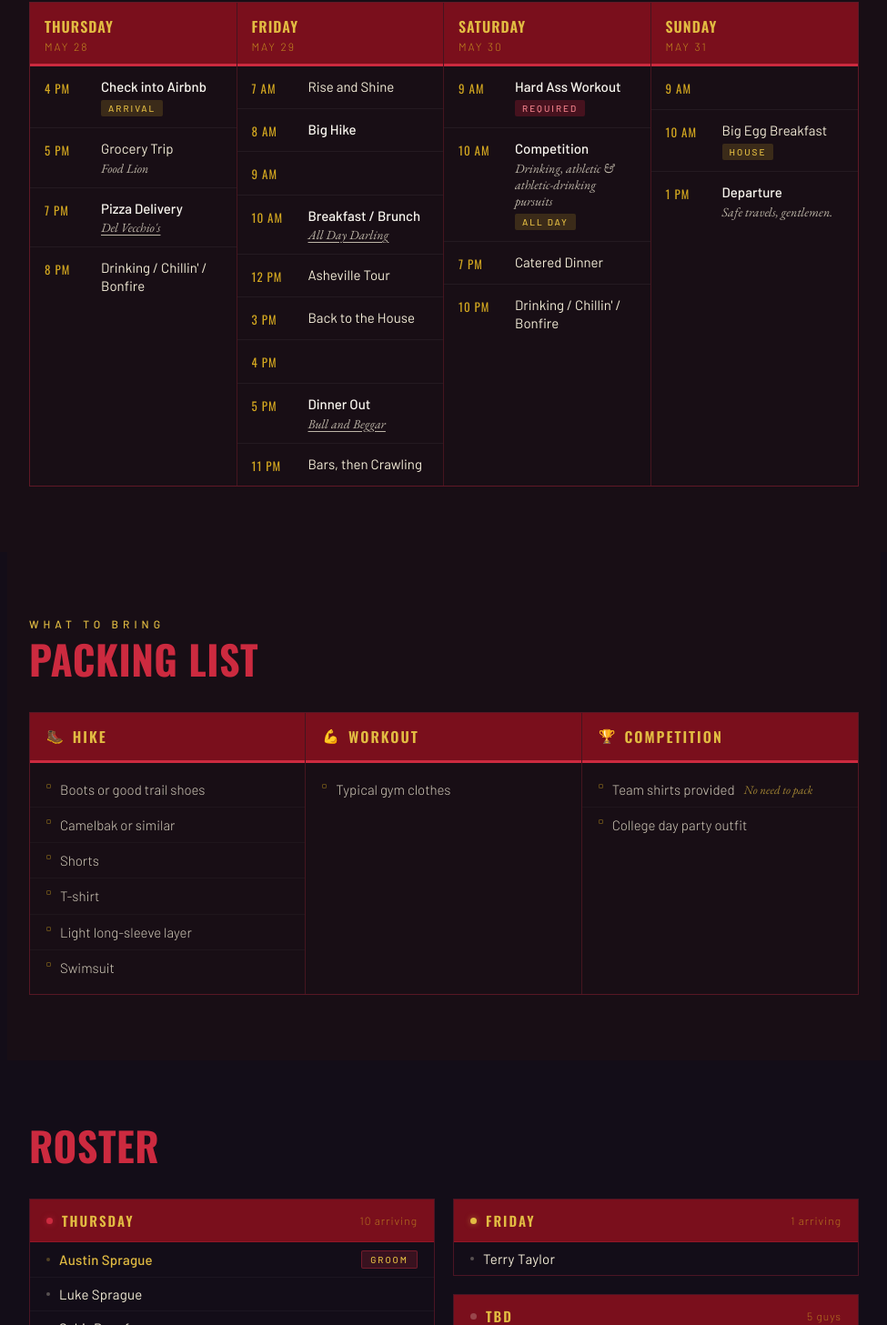
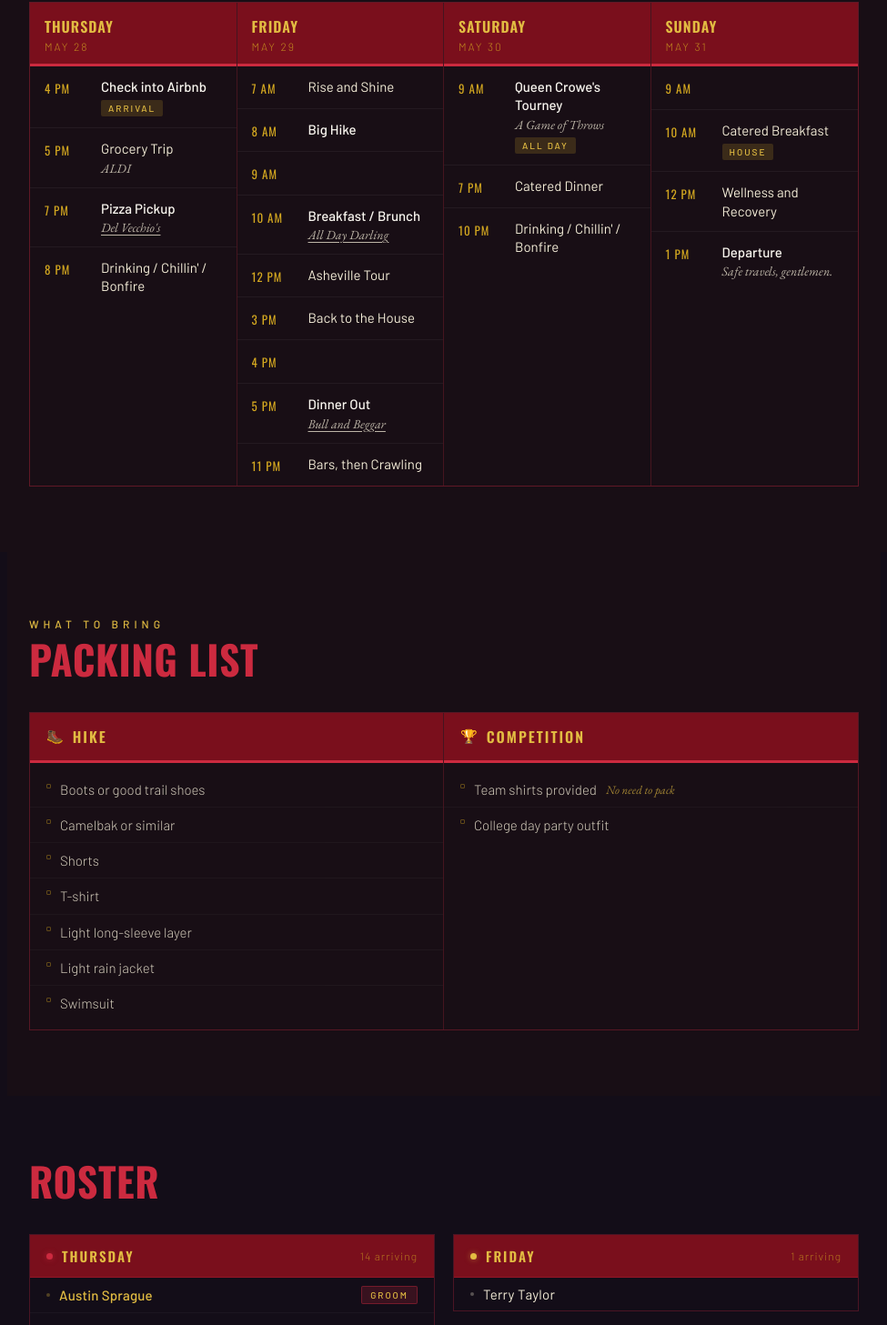
Before and after one commit to lukesprague22-glitch/austins-sendoff, a plain HTML site: page index.html in a window 1280 px wide. Shown: the part 1343-2800 px from the top of the page at 91% size, without its empty margins (152-1127 px from the left). Drawn offline with nearby package versions, Linux system fonts and the light colour scheme.

Commit message:
Add files via upload

```diff
--- a/index.html
+++ b/index.html
@@ -3,7 +3,7 @@
 <head>
 <meta charset="UTF-8">
 <meta name="viewport" content="width=device-width, initial-scale=1.0">
-<title>Austin's Asheville Sendoff</title>
+<title>Audy's Stag Party</title>
 <link rel="preconnect" href="https://fonts.googleapis.com">
 <link href="https://fonts.googleapis.com/css2?family=Oswald:wght@400;500;600;700&family=EB+Garamond:ital,wght@0,400;0,500;1,400;1,500&family=Barlow:wght@300;400;500&display=swap" rel="stylesheet">
 <style>
@@ -529,7 +529,7 @@
 
   .pack-grid {
     display: grid;
-    grid-template-columns: repeat(3, 1fr);
+    grid-template-columns: repeat(2, 1fr);
     gap: 0;
     border: 1px solid rgba(204,42,63,0.35);
     overflow: hidden;
@@ -651,14 +651,15 @@
 <!-- HERO -->
 <div class="hero">
   <p class="hero-eyebrow">Asheville, North Carolina &nbsp;·&nbsp; May 28–31, 2026</p>
-  <h1 class="hero-name">Austin's<br><span class="red">Asheville</span><br>Sendoff</h1>
+  <h1 class="hero-name">Audy's<br><span class="red">Stag</span><br>Party</h1>
   <div class="hero-rule"></div>
   <div class="hero-meta">
-    <span class="hero-pill">16 Men</span>
+    <span class="hero-pill">15 Souls</span>
     <span class="hero-pill">4 Days</span>
     <span class="hero-pill">Asheville, NC</span>
   </div>
-  <div class="hero-gold-glow" style="position:absolute;bottom:-80px;right:-80px;width:420px;height:420px;background:radial-gradient(circle,rgba(212,168,32,0.18) 0%,transparent 68%);pointer-events:none;"></div>
+  <div class="hero-gold-glow" style="position:absolute;bottom:-80px;right:-80px;width:420px;height:420px;background:radial-gradient(circle,rgba(212,168,32,0.18) 0%,transparent 68%);pointer-events:none;z-index:0;" style="position:absolute;bottom:-80px;right:-80px;width:420px;height:420px;background:radial-gradient(circle,rgba(212,168,32,0.18) 0%,transparent 68%);pointer-events:none;"></div>
+
   <div class="hero-scroll">
     <span>Scroll</span>
     <div class="scroll-bar"></div>
@@ -706,13 +707,13 @@
           <span class="ev-time">5 PM</span>
           <div class="ev-body">
             <div class="ev-name">Grocery Trip</div>
-            <div class="ev-sub">Food Lion</div>
+            <div class="ev-sub">ALDI</div>
           </div>
         </div>
         <div class="event">
           <span class="ev-time">7 PM</span>
           <div class="ev-body">
-            <div class="ev-name bold">Pizza Delivery</div>
+            <div class="ev-name bold">Pizza Pickup</div>
             <div class="ev-sub"><a href="https://www.delvecchiositalian.com" style="color:inherit;text-decoration:underline;text-underline-offset:3px;">Del Vecchio's</a></div>
           </div>
         </div>
@@ -791,15 +792,8 @@
         <div class="event">
           <span class="ev-time">9 AM</span>
           <div class="ev-body">
-            <div class="ev-name bold">Hard Ass Workout</div>
-            <span class="ev-badge b-red">Required</span>
-          </div>
-        </div>
-        <div class="event">
-          <span class="ev-time">10 AM</span>
-          <div class="ev-body">
-            <div class="ev-name bold">Competition</div>
-            <div class="ev-sub">Drinking, athletic &amp; athletic-drinking pursuits</div>
+            <div class="ev-name bold">Queen Crowe's Tourney</div>
+            <div class="ev-sub"><em>A Game of Throws</em></div>
             <span class="ev-badge b-gold">All Day</span>
           </div>
         </div>
@@ -829,8 +823,14 @@
         <div class="event">
           <span class="ev-time">10 AM</span>
           <div class="ev-body">
-            <div class="ev-name">Big Egg Breakfast</div>
+            <div class="ev-name">Catered Breakfast</div>
             <span class="ev-badge b-gold">House</span>
+          </div>
+        </div>
+        <div class="event">
+          <span class="ev-time">12 PM</span>
+          <div class="ev-body">
+            <div class="ev-name">Wellness and Recovery</div>
           </div>
         </div>
         <div class="event">
@@ -864,20 +864,12 @@
         <li>Shorts</li>
         <li>T-shirt</li>
         <li>Light long-sleeve layer</li>
+        <li>Light rain jacket</li>
         <li>Swimsuit</li>
       </ul>
     </div>
 
-    <!-- Workout -->
-    <div class="pack-cat">
-      <div class="pack-head">
-        <span class="pack-icon">💪</span>
-        <span class="pack-title">Workout</span>
-      </div>
-      <ul class="pack-items">
-        <li>Typical gym clothes</li>
-      </ul>
-    </div>
+
 
     <!-- Competition -->
     <div class="pack-cat">
@@ -904,7 +896,7 @@
       <div class="roster-head">
         <span class="rh-dot dot-thu"></span>
         <span class="rh-label">Thursday</span>
-        <span class="rh-count">10 arriving</span>
+        <span class="rh-count">14 arriving</span>
       </div>
       <ul class="roster-list">
         <li class="groom">Austin Sprague <span class="groom-tag">Groom</span></li>
@@ -917,6 +909,10 @@
         <li>Pat Radlowski</li>
         <li>Chris Eubank</li>
         <li>Ben Jacobson</li>
+        <li>Jay Yoon</li>
+        <li>Kevin Chathas</li>
+        <li>Ken Sullivan</li>
+        <li>Ben Grant</li>
       </ul>
     </div>
 
@@ -937,14 +933,9 @@
         <div class="roster-head">
           <span class="rh-dot dot-tbd"></span>
           <span class="rh-label">TBD</span>
-          <span class="rh-count">5 guys</span>
+          <span class="rh-count">0 confirmed</span>
         </div>
         <ul class="roster-list">
-          <li>Danny Sacks</li>
-          <li>Jay Yoon</li>
-          <li>Kevin Chathas</li>
-          <li>Ken Sullivan</li>
-          <li>Mac Wallace</li>
         </ul>
       </div>
     </div>
@@ -954,7 +945,7 @@
 
 <!-- FOOTER -->
 <footer>
-  <div class="footer-title">Austin's Asheville Sendoff</div>
+  <div class="footer-title">Audy's Stag Party</div>
   <div class="footer-sub">May 28–31, 2026 &nbsp;·&nbsp; Fairview, NC</div>
 </footer>
 
```
